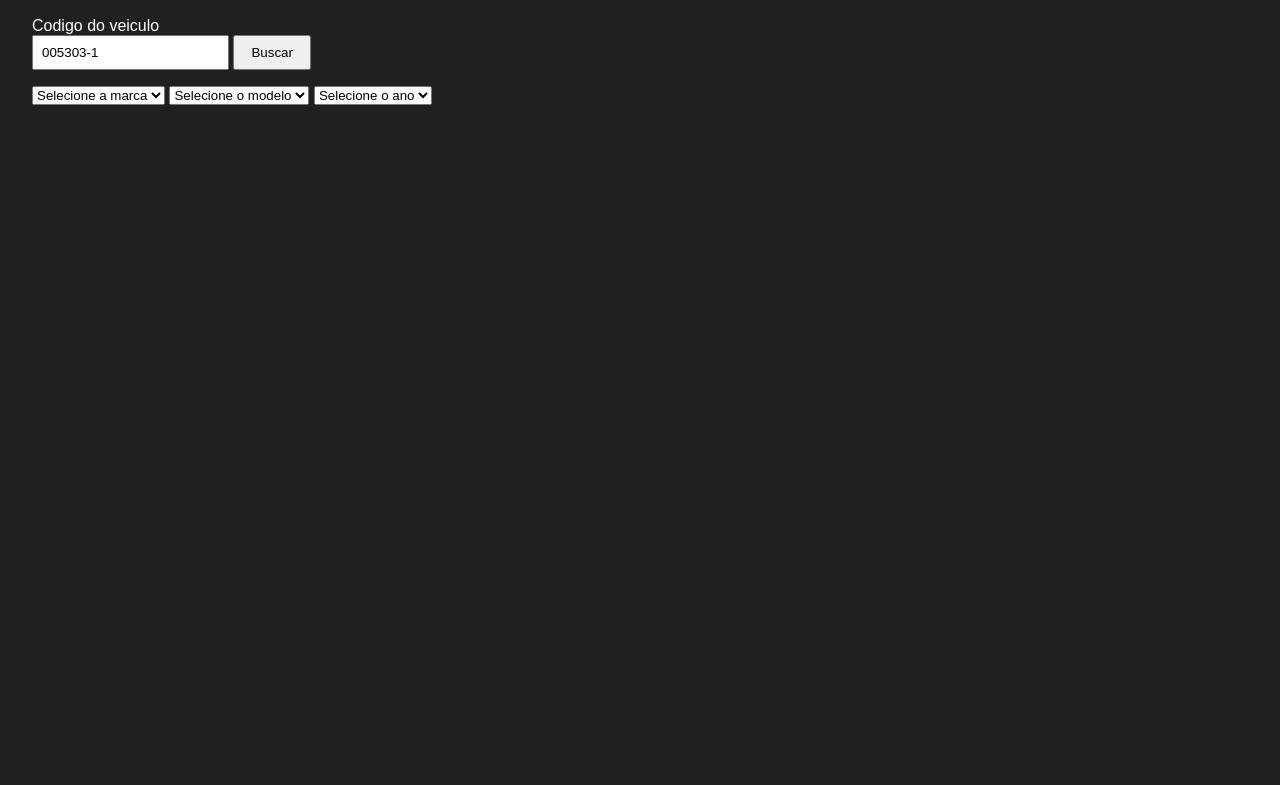
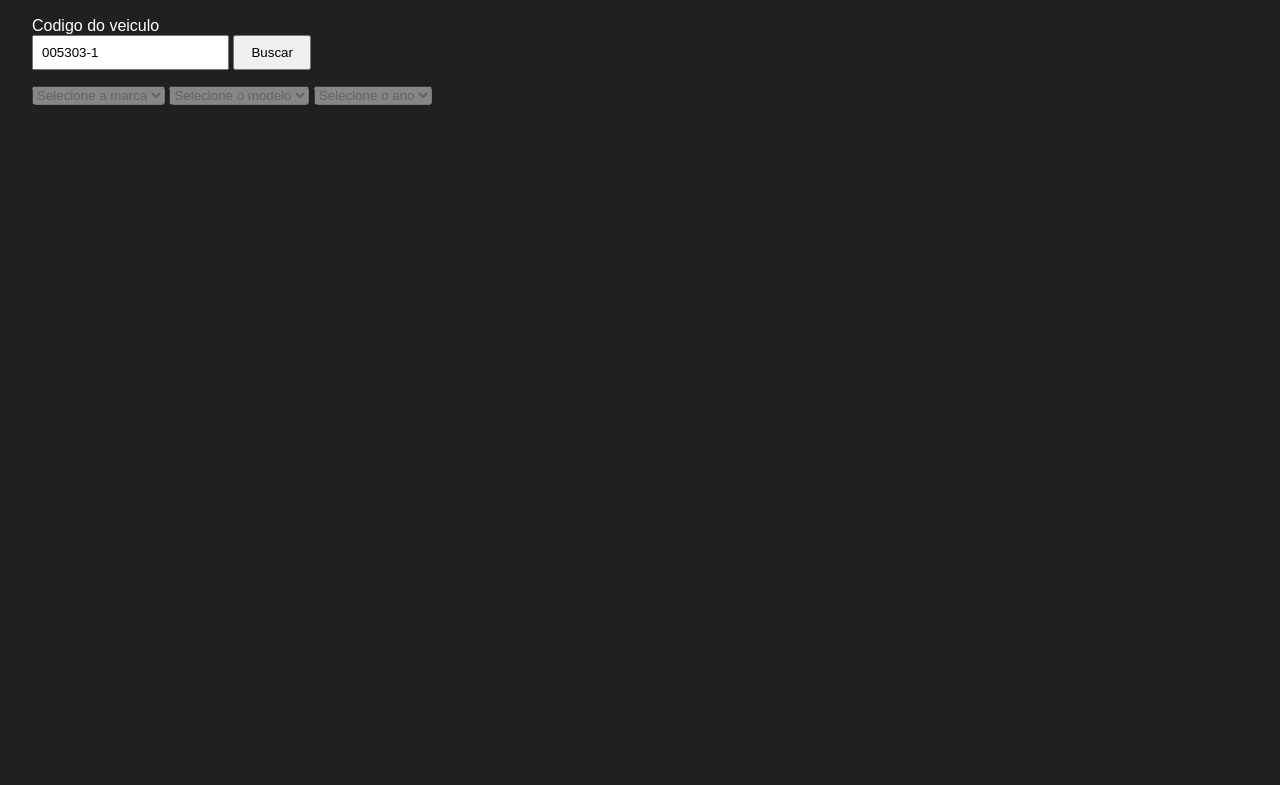
Before and after one commit to WDamiao/Tabela-FIPE, a plain HTML site: page index.html in a window 1280 px wide. Shown: the part 52-837 px from the top of the page. Drawn offline with Linux system fonts and the light colour scheme.

Commit message:
disabled select buttons, change head title

```diff
--- a/index.html
+++ b/index.html
@@ -4,7 +4,7 @@
     <meta charset="UTF-8">
     <meta http-equiv="X-UA-Compatible" content="IE=edge">
     <meta name="viewport" content="width=device-width, initial-scale=1.0">
-    <title>Brasil API</title>
+    <title>Tabela FIPE</title>
     <link rel="stylesheet" href="style.css">
     <script src="./main.js" defer></script>
 </head>
@@ -19,20 +19,20 @@
                 <input id="code" type="" value="005303-1" required />
                 <button type="submit" id="buscar">Buscar</button>
             </div>
-            <select name="marca" id="marca">
+            <select disabled name="marca" id="marca">
                 <option value="-1">Selecione a marca</option>
                 <option value="A">VW - Volkswagen</option>
                 <option value="B">Fiat</option>
                 <option value="C">Honda</option>
                 <option value="D">Hyundai</option>
             </select>
-            <select name="modelo" id="modelo">
+            <select disabled name="modelo" id="modelo">
                 <option value="-1">Selecione o modelo</option>
                 <option value="A">Fox</option>
                 <option value="B">Gol</option>
                 <option value="C">Voyage</option>
             </select>
-            <select name="ano" id="ano" required>
+            <select disabled name="ano" id="ano" required>
                 <option value="-1">Selecione o ano</option>
                 <option value="A">2010</option>
                 <option value="B">2011</option>
```
